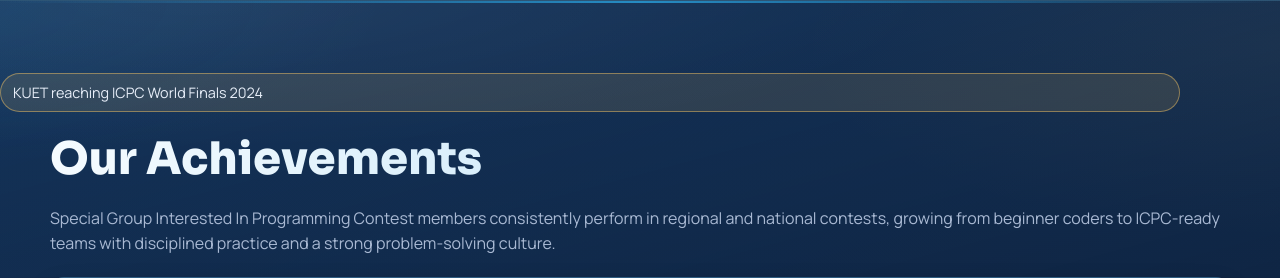
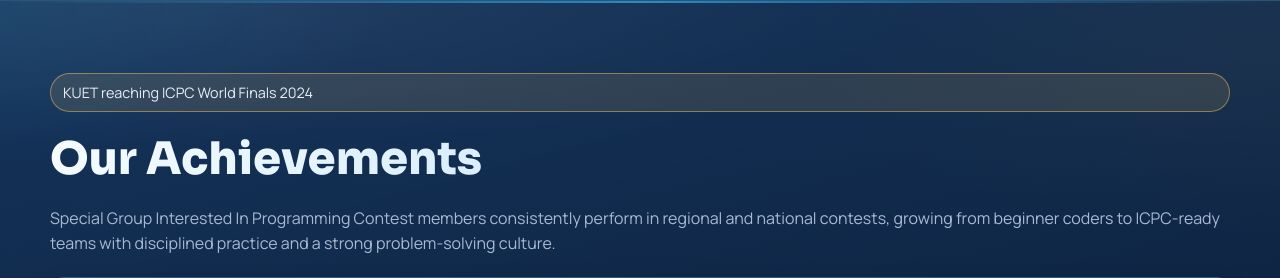
Before and after one commit to ShahariarEmon112/SGIPC_KUET_Website, a PHP site: page / in a window 1280 px wide. Shown: the part 107-385 px from the top of the page. Run offline with PHP 8.4, Linux system fonts and the light colour scheme.

Commit message:
fix: box centered in hero section

```diff
--- a/sgipc.css
+++ b/sgipc.css
@@ -255,7 +255,7 @@ h3 {
 }
 
 .tagline {
-  display: inline-block;
+  display: flex;
   margin-bottom: 12px;
   padding: 7px 12px;
   border-radius: 999px;
```
